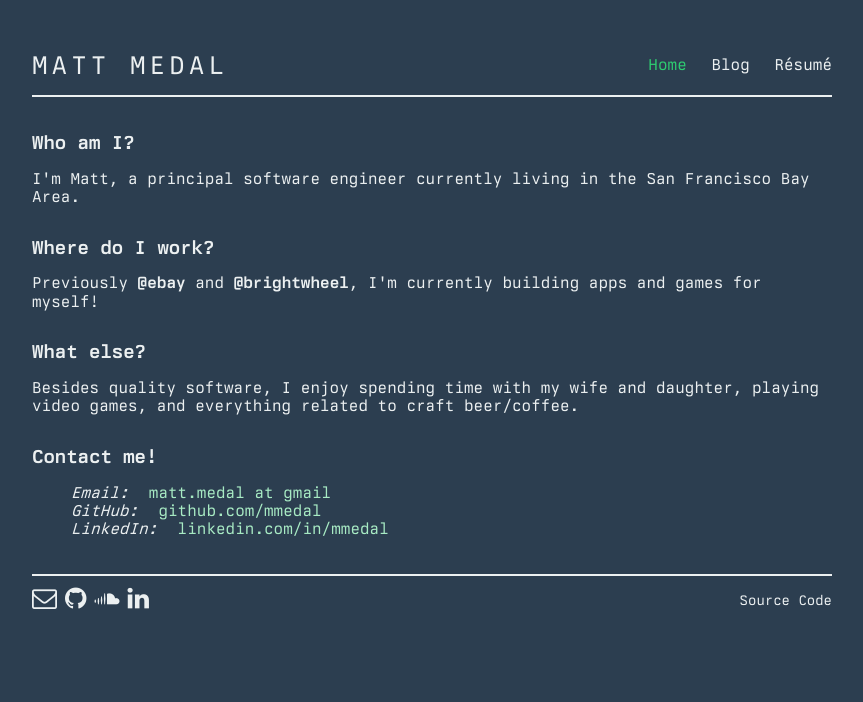
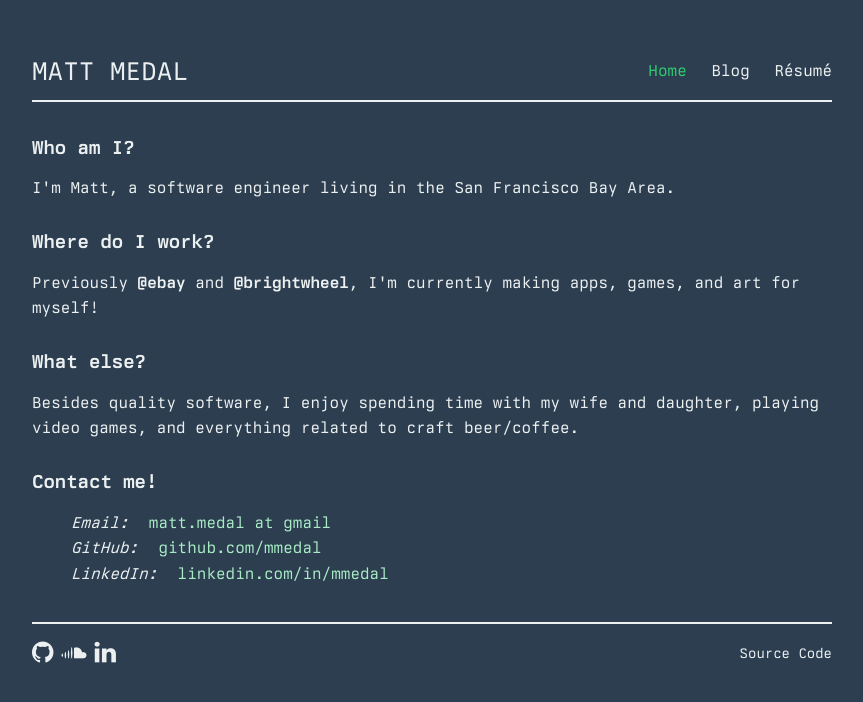
Before and after one commit to mmedal/website, a website: page html/index.pug in a window 1280 px wide. Shown: the whole page, without its empty margins (208-1071 px from the left). Drawn offline with nearby package versions, Linux system fonts and the light colour scheme; files that its build step writes are made by us from their sources; files whose address does not match are found by name; a web font is replaced by a local one.

Commit message:
Tweak font spacing and content

```diff
--- a/css/components/global.less
+++ b/css/components/global.less
@@ -7,3 +7,12 @@
   margin-left: auto;
   margin-right: auto;
 }
+
+h1, h2, h3, h4, h5, h6 {
+  line-height: 1.2;
+  letter-spacing: -10%;
+}
+
+p, li, div {
+  line-height: 1.6;
+}
--- a/css/components/header.less
+++ b/css/components/header.less
@@ -5,7 +5,7 @@
   display: flex;
   justify-content: space-between;
   align-items: center;
-  padding-bottom: 15px;
+  padding-bottom: 8px;
   border-bottom: 2px solid @border-white;
 
   span {
@@ -17,7 +17,7 @@
       text-decoration: none;
       color: @text-white;
 
-      letter-spacing: 4px;
+      letter-spacing: +1%;
 
       &:hover {
         color: @nav-hover;
--- a/fonts/social-fonts/social-fonts.css
+++ b/fonts/social-fonts/social-fonts.css
@@ -24,9 +24,6 @@
     -moz-osx-font-smoothing: grayscale;
 }
 
-.isf-envelope-o:before {
-    content: "\f003";
-}
 .isf-github:before {
     content: "\f09b";
 }
--- a/html/_templates/_layouts/default.pug
+++ b/html/_templates/_layouts/default.pug
@@ -13,7 +13,6 @@ html(lang='en')
       meta(charset='utf-8')
       meta(name='viewport', content='width=device-width, initial-scale=1')
 
-      link(rel='stylesheet', href='https://fonts.googleapis.com/css?family=Ubuntu')
       link(rel='stylesheet', href='/app.css')
       link(rel='icon', href='/favicon-196x196.png')
 
--- a/html/_templates/_partials/footer.pug
+++ b/html/_templates/_partials/footer.pug
@@ -1,8 +1,6 @@
 div.footer.no-print
   div.left
     p
-      a(href='mailto:matt.medal@gmail.com', target='_blank')
-        span.isf-envelope-o
       a(href='https://github.com/mmedal', target='_blank')
         span.isf-github
       a(href='https://www.soundcloud.com/median', target='_blank')
--- a/html/index.pug
+++ b/html/index.pug
@@ -4,9 +4,9 @@ extends ./_templates/_layouts/default.pug
 block content
   .home
     h2 Who am I?
-    p I'm Matt, a principal software engineer currently living in the San Francisco Bay Area.
+    p I'm Matt, a software engineer living in the San Francisco Bay Area.
     h2 Where do I work?
-    p Previously <strong>@ebay</strong> and <strong>@brightwheel</strong>, I'm currently building apps and games for myself!
+    p Previously <strong>@ebay</strong> and <strong>@brightwheel</strong>, I'm currently making apps, games, and art for myself!
     h2 What else?
     p Besides quality software, I enjoy spending time with my wife and daughter, playing video games, and everything related to craft beer/coffee.
     h2 Contact me!
--- a/html/resume/index.pug
+++ b/html/resume/index.pug
@@ -24,7 +24,7 @@ block content
           span Owner
           |  of mmedal, LLC
           small June 2023 - Current
-        p Building a variety of apps and games tba!
+        p Making a variety of apps, games, and art.
         h3
           span Principal Software Engineer
           |  at brightwheel
```
